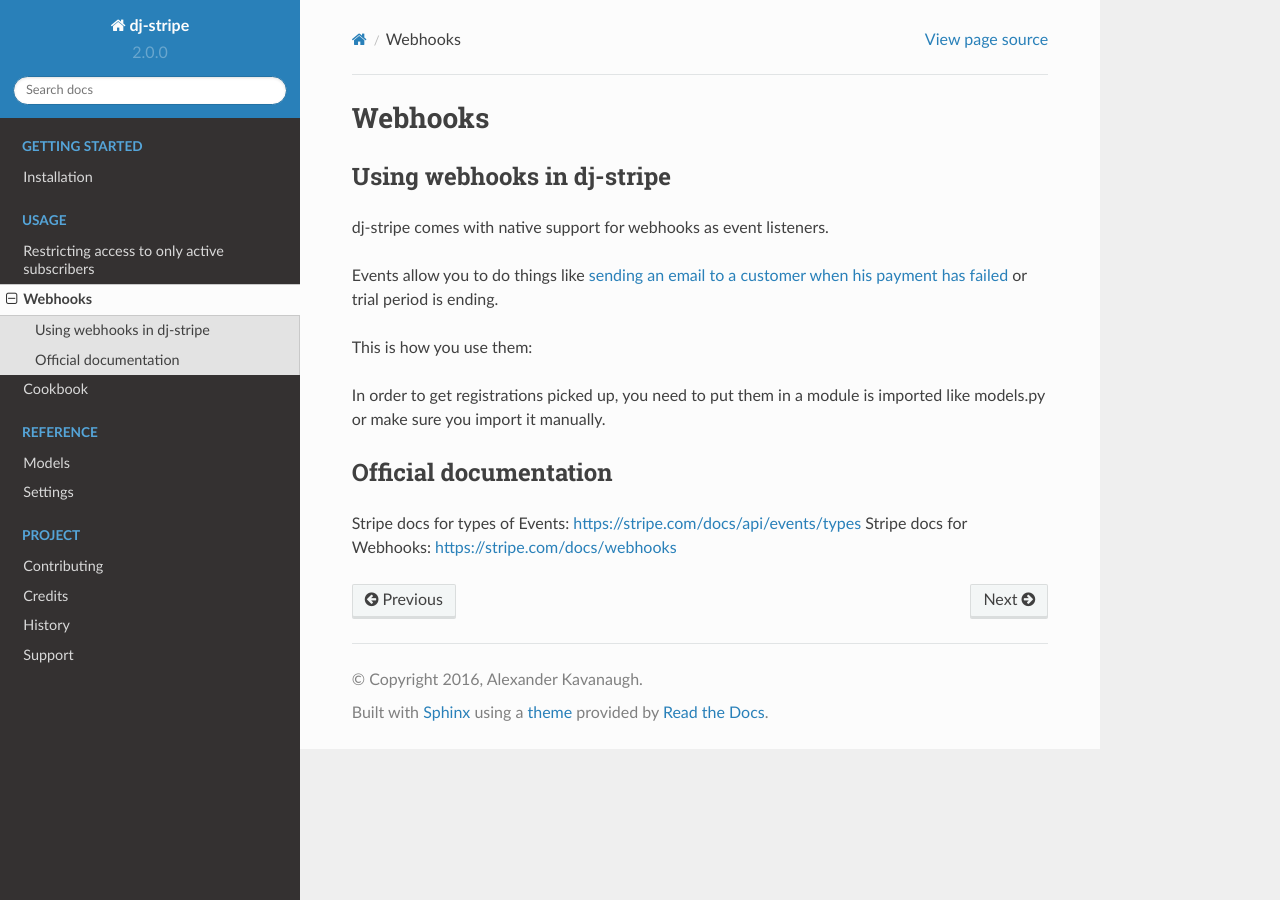
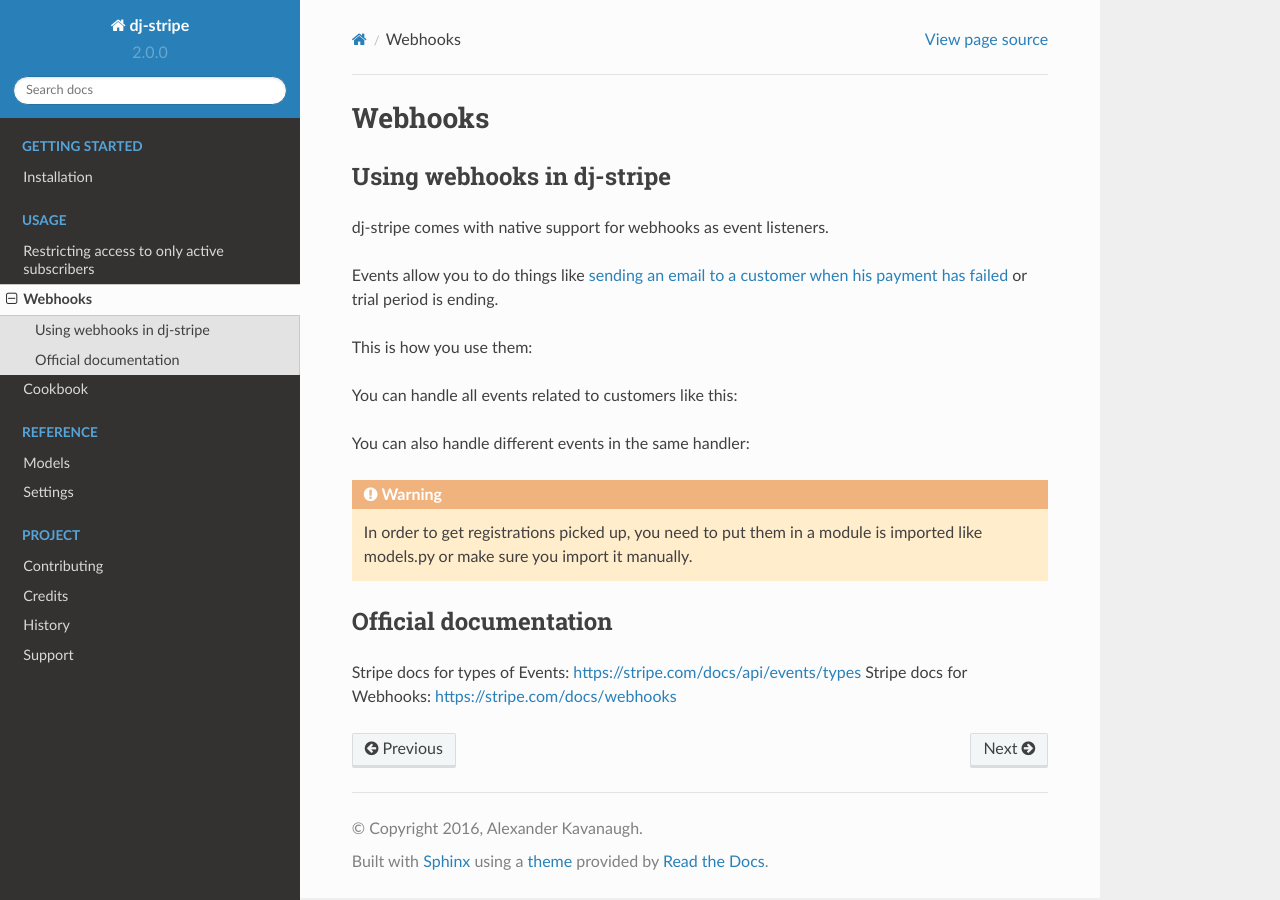
Before and after one commit to dj-stripe/dj-stripe, a Sphinx documentation site: the page built from docs/usage/webhooks.rst, in a window 1280 px wide. Built offline with Sphinx 7.4.7 and the Read the Docs theme 2.0.0, drawn with Linux system fonts in a browser that asks for light colours; pages that are not in the unit, such as notebooks, are missing from menus.

Commit message:
improve docs

```diff
--- a/docs/usage/webhooks.rst
+++ b/docs/usage/webhooks.rst
@@ -19,7 +19,27 @@
         print("We should probably notify the user at this point")
 
 
-In order to get registrations picked up, you need to put them in a module is imported like models.py or make sure you import it manually.
+You can handle all events related to customers like this:
+
+.. code-block:: python
+    from djstripe import webhooks
+
+    @webhooks.handler("customer")
+    def my_handler(event, **kwargs):
+        print("We should probably notify the user at this point")
+
+
+You can also handle different events in the same handler:
+
+.. code-block:: python
+    from djstripe import webhooks
+
+    @webhooks.handler("plan", "product")
+    def my_handler(event, **kwargs):
+        print("Triggered webhook " + event.type)
+
+.. warning:: In order to get registrations picked up, you need to put them in a module is imported like models.py or make sure you import it manually.
+
 
 Official documentation
 ----------------------
```
